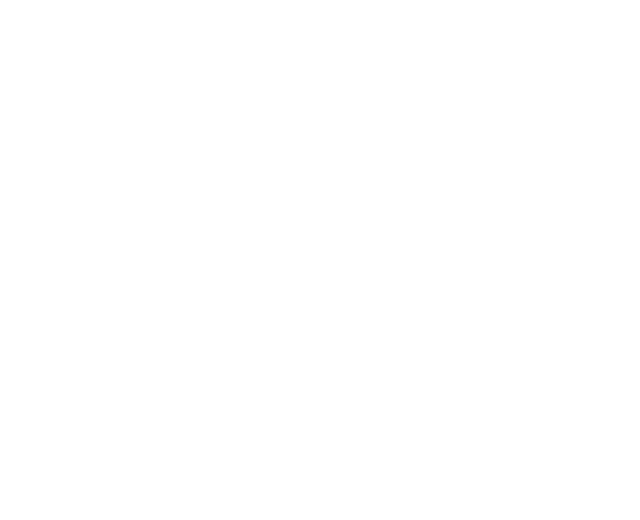
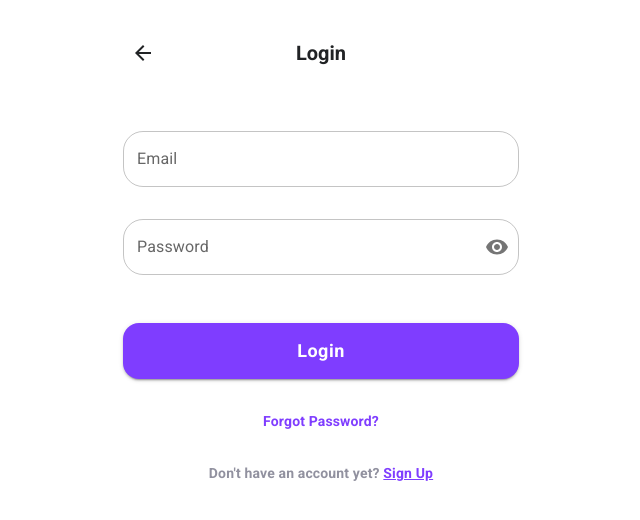
Before and after one commit to Yatin1923/ExpenseTracker, a React (Create React App) app: page /login in a window 1280 px wide. Before the commit this address had no page. Shown: the top 520 px of the page, without its empty margins (319-959 px from the left). Built offline with nearby package versions, Linux system fonts and the light colour scheme.

Commit message:
complete login page

```diff
--- a/src/App.tsx
+++ b/src/App.tsx
@@ -5,6 +5,7 @@
 import React from "react";
 import SetPin from "./pages/onboarding/set-pin/Setpin.tsx";
 import SignupSuccess from "./pages/onboarding/signUp-success/SignupSuccess.tsx";
+import Login from "./pages/onboarding/login/Login.tsx";
 // import SetPin from "./pages/onboarding/set-pin/SetPin.tsx";
 function App() {
   return (
@@ -13,6 +14,7 @@
         <Routes>
           <Route path="/" element={<Onboarding />}></Route>
           <Route path="/signup" element={<Signup />}></Route>
+          <Route path="/login" element={<Login />}></Route>
           <Route path="/set-pin" element={<SetPin />}></Route>
           <Route path="/signup-success" element={<SignupSuccess />}></Route>
         </Routes>
--- a/src/pages/onboarding/login-signup/LoginSignup.tsx
+++ b/src/pages/onboarding/login-signup/LoginSignup.tsx
@@ -53,7 +53,7 @@
     navigate('/signup');
   };
   const handleLoginClick = () => {
-    navigate('/set-pin');
+    navigate('/login');
   };
 
   return (
--- a/src/pages/onboarding/login/Login.tsx
+++ b/src/pages/onboarding/login/Login.tsx
@@ -1,9 +1,156 @@
-import React from 'react'
+import React from "react";
+import {
+  Box,
+  Button,
+  Checkbox,
+  Container,
+  FormControlLabel,
+  IconButton,
+  InputAdornment,
+  TextField,
+  Typography,
+} from "@mui/material";
+import { Visibility, VisibilityOff, ArrowBack } from "@mui/icons-material";
+import { Link, useNavigate } from "react-router-dom";
 
 const Login = () => {
+  const [showPassword, setShowPassword] = React.useState(false);
+  const navigate = useNavigate();
+  const handleClickShowPassword = () => {
+    setShowPassword(!showPassword);
+  };
+  const handleBackClick = () => {
+    navigate(-1); // This will navigate back to the previous page
+  };
+
   return (
-    <div>Login</div>
-  )
-}
+    <Container maxWidth="xs">
+      <Box
+        sx={{
+          display: "flex",
+          flexDirection: "column",
+          alignItems: "center",
+          mt: 5,
+        }}
+      >
+        <Box
+          sx={{
+            display: "flex",
+            alignItems: "center",
+            width: "100%",
+            color: "#212325",
+            fontWeight: "bold",
+            mb: 6,
+            position: "relative",
+          }}
+        >
+          <IconButton
+            onClick={handleBackClick}
+            sx={{
+              color: "#212325",
+              fontWeight: "bold",
+              position: "absolute",
+              left: 0,
+            }}
+          >
+            <ArrowBack />
+          </IconButton>
+          <Typography
+            variant="h5"
+            component="h1"
+            sx={{
+              color: "#212325",
+              fontWeight: "bold",
+              fontSize: "20px",
+              textAlign: "center",
+              flexGrow: 1,
+            }}
+          >
+            Login
+          </Typography>
+        </Box>
+        <Box sx={{display:'flex' , flexDirection:'column' , gap:1, width:'100%', pb:'2.5rem'}}>
+        <TextField
+          fullWidth
+          label="Email"
+          margin="normal"
+          variant="outlined"
+          sx={{
+            "& .MuiOutlinedInput-root": {
+              borderRadius: "20px",
+            },
+          }}
+        />
 
-export default Login
+        <TextField
+          fullWidth
+          label="Password"
+          type={showPassword ? "text" : "password"}
+          margin="normal"
+          variant="outlined"
+          sx={{
+            "& .MuiOutlinedInput-root": {
+              borderRadius: "20px",
+            },
+          }}
+          InputProps={{
+            endAdornment: (
+              <InputAdornment position="end">
+                <IconButton
+                  aria-label="toggle password visibility"
+                  onClick={handleClickShowPassword}
+                  edge="end"
+                >
+                  {showPassword ? <VisibilityOff /> : <Visibility />}
+                </IconButton>
+              </InputAdornment>
+            ),
+          }}
+        />
+
+        </Box>
+
+
+        <Button
+          variant="contained"
+          fullWidth
+          sx={{
+            mb: 2,
+            height: "56px",
+            borderRadius: "16px",
+            textTransform: "none",
+            fontSize: "18px",
+            fontWeight: "bold",
+            backgroundColor: "#7F3DFF",
+          }}
+        >
+          Login
+        </Button>
+       <Box sx={{display:'flex' , flexDirection:'column', gap:2, pt:'1rem'}}>
+       <Typography variant="body2" sx={{ mb: 2, fontSize: "14px" }}>
+          <Link
+            to="/reset-password"
+            style={{ color: "#7F3DFF", fontWeight: "bold",textDecoration:'none' }}
+          >
+            Forgot Password?
+          </Link>
+        </Typography>
+
+        <Typography
+          variant="body2"
+          sx={{ color: "#91919F", fontWeight: "bold", fontSize: "14px" }}
+        >
+          Don't have an account yet?{" "}
+          <Link to="/signup" style={{ color: "#7F3DFF", fontWeight: "bold" }}>
+            Sign Up
+          </Link>
+        </Typography>
+
+       </Box>
+
+      </Box>
+    </Container>
+  );
+};
+
+export default Login;
```
